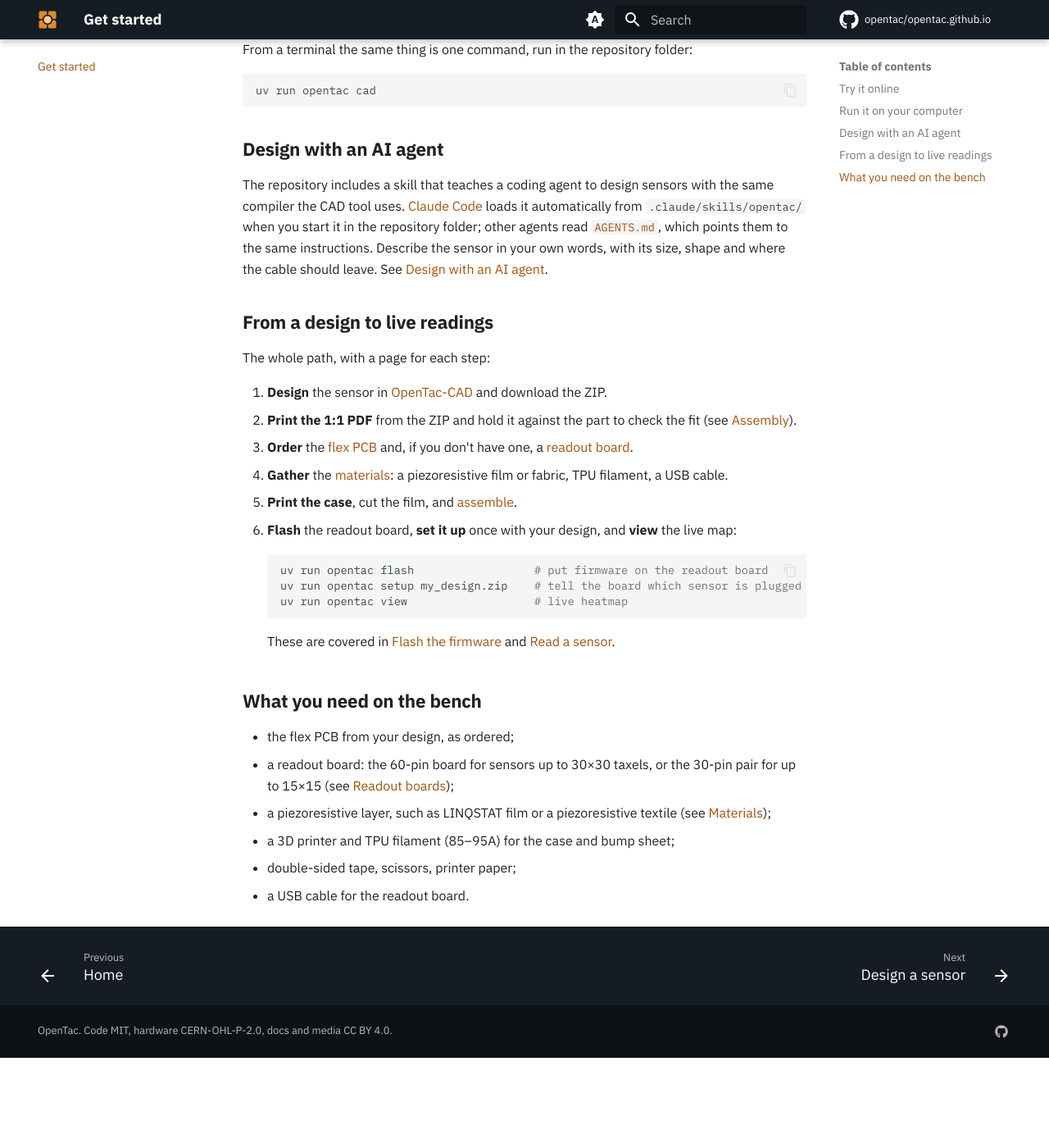
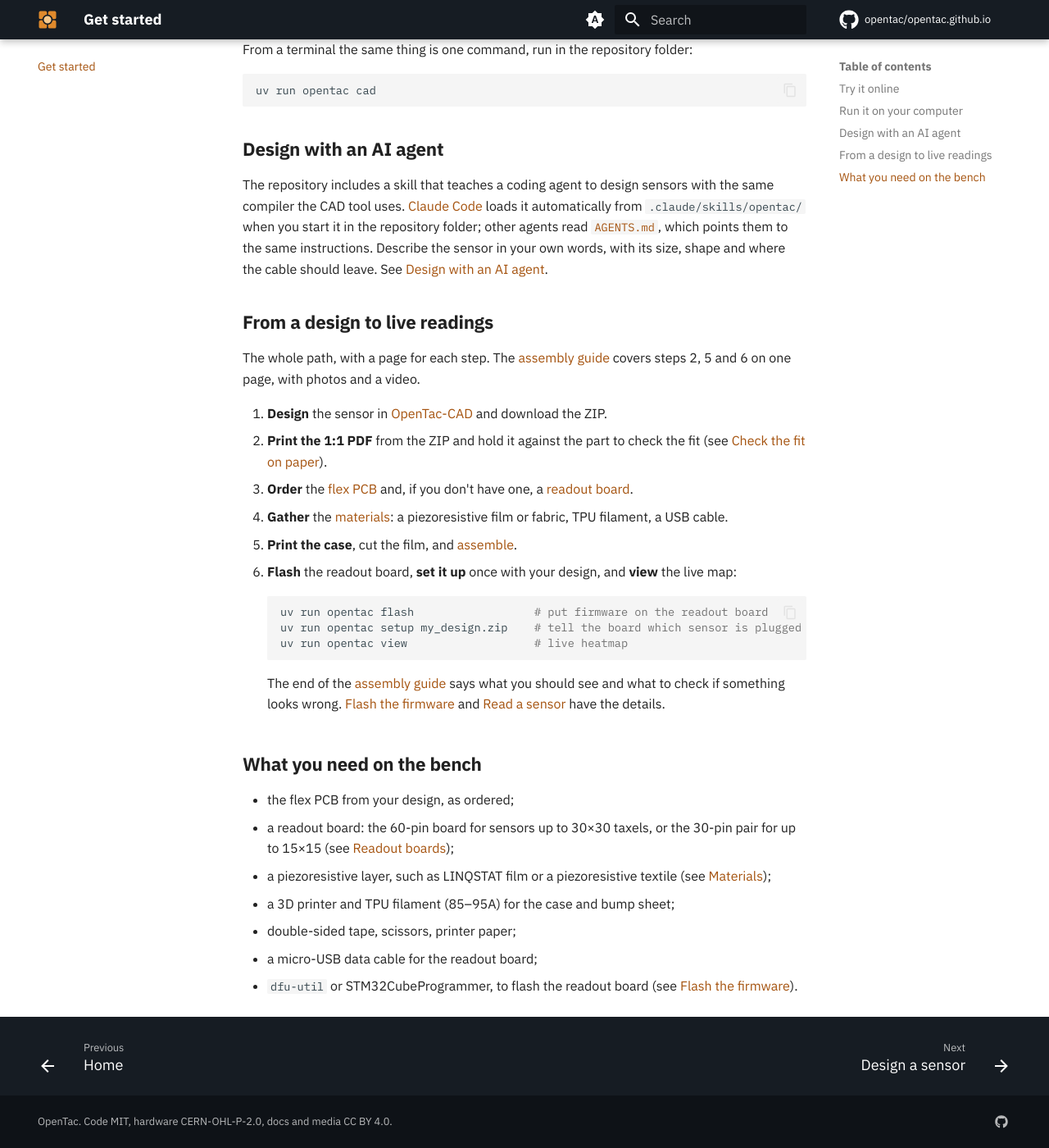
Before and after one commit to opentac/opentac.github.io, an MkDocs documentation site: the page built from docs/get-started.md, in a window 1280 px wide and 1400 px high, scrolled down 1198 px. Shown: the whole window at 82% size. Built offline with MkDocs 1.6.1 and Material for MkDocs 9.7.7, drawn with Linux system fonts in a browser that asks for light colours; comment, search, counter and statistics services are not loaded; before the commit the page ends 2488 px from its top, so only the background shows below that.

Commit message:
Assembly guide: easy to find, and it ends with reading the sensor
- New last section, Read the sensor: USB, opentac flash (once per board,
  BOOT0 for a board with no firmware), opentac setup (once per sensor),
  opentac view --shear, what the view shows, and a table of checks
  (port busy, no skin, contacts facing the wrong way, tail not seated,
  mirrored image, zero, gain). Reuses the real_sensor clip.
- Nav: 'Assembly guide', first under Build; Readout boards moves last.
- Linked from the home page (Build section and Use it), Get started,
  the Build index (with a button) and Design > Before you order.
- Get started: bench list adds the flashing tool; design/index: the
  /cad/ link is ../cad/ (was ../../cad/, wrong on a sub-path site).

````diff
--- a/docs/get-started.md
+++ b/docs/get-started.md
@@ -48,10 +48,10 @@
 
 ## From a design to live readings
 
-The whole path, with a page for each step:
+The whole path, with a page for each step. The [assembly guide](build/assembly.md) covers steps 2, 5 and 6 on one page, with photos and a video.
 
 1. **Design** the sensor in [OpenTac-CAD](design/index.md) and download the ZIP.
-2. **Print the 1:1 PDF** from the ZIP and hold it against the part to check the fit (see [Assembly](build/assembly.md#check-the-fit-on-paper)).
+2. **Print the 1:1 PDF** from the ZIP and hold it against the part to check the fit (see [Check the fit on paper](build/assembly.md#check-the-fit-on-paper)).
 3. **Order** the [flex PCB](build/order-sensor.md) and, if you don't have one, a [readout board](build/order-readout.md).
 4. **Gather** the [materials](build/materials.md): a piezoresistive film or fabric, TPU filament, a USB cable.
 5. **Print the case**, cut the film, and [assemble](build/assembly.md).
@@ -63,7 +63,7 @@
     uv run opentac view                   # live heatmap
     ```
 
-    These are covered in [Flash the firmware](use/flash.md) and [Read a sensor](use/sensor.md).
+    The end of the [assembly guide](build/assembly.md#read-the-sensor) says what you should see and what to check if something looks wrong. [Flash the firmware](use/flash.md) and [Read a sensor](use/sensor.md) have the details.
 
 ## What you need on the bench
 
@@ -72,4 +72,5 @@
 - a piezoresistive layer, such as LINQSTAT film or a piezoresistive textile (see [Materials](build/materials.md));
 - a 3D printer and TPU filament (85&ndash;95A) for the case and bump sheet;
 - double-sided tape, scissors, printer paper;
-- a USB cable for the readout board.
+- a micro-USB data cable for the readout board;
+- `dfu-util` or STM32CubeProgrammer, to flash the readout board (see [Flash the firmware](use/flash.md)).
--- a/mkdocs.yml
+++ b/mkdocs.yml
@@ -104,11 +104,11 @@
       - Ready-to-order designs: design/examples.md
   - Build:
       - build/index.md
-      - Readout boards: hardware.md
+      - Assembly guide: build/assembly.md
       - Order the sensor: build/order-sensor.md
       - Order the readout board: build/order-readout.md
       - Materials and accessories: build/materials.md
-      - Assembly: build/assembly.md
+      - Readout boards: hardware.md
   - Use:
       - Flash the firmware: use/flash.md
       - Read a sensor: use/sensor.md
````
Also changed, not shown: docs/design/index.md (+3 -1 lines), docs/index.md (+3 -1 lines), 2 other files.
